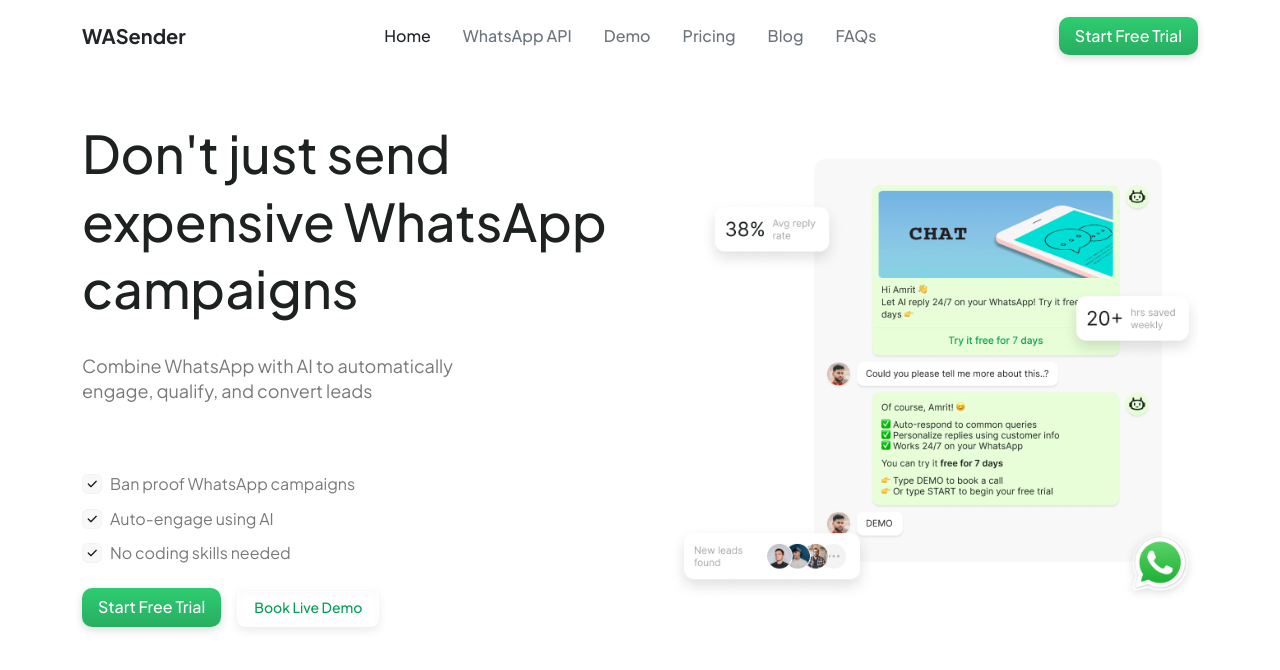
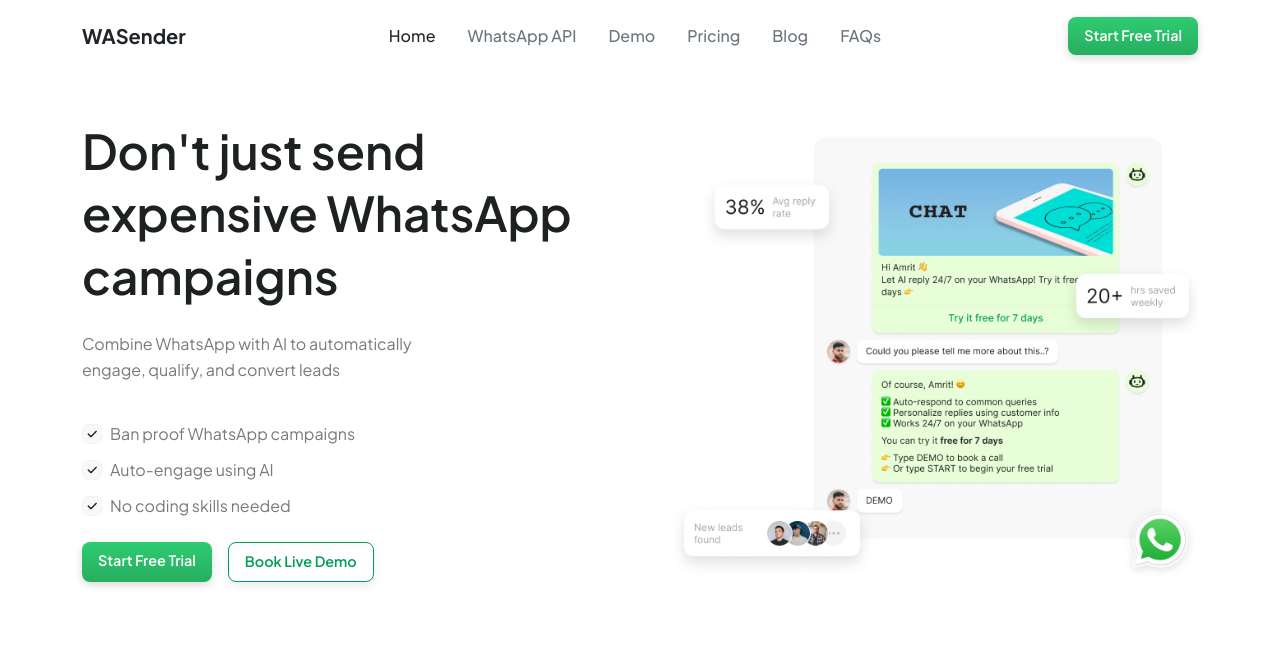
Before and after one commit to drcount-root/WASender, a website: page index.html in a window 1280 px wide. Drawn offline with nearby package versions, Linux system fonts and the light colour scheme.

Commit message:
landing page

```diff
--- a/index.html
+++ b/index.html
@@ -97,7 +97,7 @@
 
 
             <div class="col-md-6 position-relative" id="hero-right-side">
-                <img src="assets/images/chat-illustration.png" alt="Chat Illustration" class="chat-illustration" />
+                <img src="assets/images/chat-illustration.png" loading="eager" decoding="async" alt="Chat Illustration" class="img-fluid chat-illustration" />
             </div>
         </div>
       </div>
--- a/scss/styles.scss
+++ b/scss/styles.scss
@@ -1,111 +1,126 @@
 body {
   font-family: "Plus Jakarta Sans", sans-serif;
+  margin: 0;
+  padding: 0;
 }
 
 .hero-title {
-  font-weight: 500;
-  font-size: 52px;
-  line-height: 130%;
-  letter-spacing: 2%;
+  font-weight: 600;
+  font-size: 2.5rem;
+  line-height: 1.3;
   color: #1d2220;
-  font-family: "Plus Jakarta Sans", sans-serif;
+}
+
+@media (min-width: 768px) {
+  .hero-title {
+    font-size: 3rem;
+  }
 }
 
 .hero-subtitle {
-  margin-top: 30px;
+  margin-top: 1.5rem;
   font-weight: 400;
-  font-size: 18px;
-  line-height: 140%;
-  letter-spacing: 2%;
+  font-size: 1rem;
+  line-height: 1.6;
   color: #777a79;
-  font-family: "Plus Jakarta Sans", sans-serif;
 }
 
 .hero-list {
-  margin-top: 70px;
+  margin-top: 2.5rem;
 }
 
 .hero-list li {
   display: flex;
   align-items: center;
-  font-family: "Plus Jakarta Sans", sans-serif;
   font-weight: 400;
-  font-size: 16px;
-  line-height: 140%;
-  letter-spacing: 2%;
-  margin-bottom: 12px;
+  font-size: 1rem;
+  line-height: 1.5;
+  margin-bottom: 0.75rem;
   color: #777a79;
 }
 
 .checkbox-icon {
   width: 20px;
   height: 20px;
-  vertical-align: middle;
+  margin-right: 0.5rem;
+}
+
+.trial-btn,
+.demo-btn {
+  font-size: 0.9rem;
+  padding: 10px 18px;
+  border-radius: 8px;
+  font-weight: 600;
+  text-align: center;
+  white-space: nowrap;
 }
 
 .trial-btn {
-  padding: 8px 10px;
-  border-radius: 8px;
-  border: 1px solid transparent;
   background: linear-gradient(180deg, #2ecc71 0%, #27ae60 100%);
-  color: white;
-  width: fit-content;
-  // height: 40px;
-  font-weight: 600;
-  font-size: 14px;
+  color: #fff;
+  border: none;
+  box-shadow: 0 3px 8px rgba(0, 0, 0, 0.15);
+  transition: background 0.3s ease;
+}
+
+.trial-btn:hover {
+  background: linear-gradient(180deg, #27ae60 0%, #219653 100%);
 }
 
 .demo-btn {
-  padding: 8px 10px;
-  border-radius: 8px;
-  border: 1px solid transparent;
-  width: fit-content;
-  // height: 40px;
-  font-weight: 500;
-  font-family: "Plus Jakarta Sans", sans-serif;
-  font-size: 14px;
-  letter-spacing: 2%;
-  background-color: #ffffff;
+  border: 1px solid #019f53;
+  background-color: #fff;
   color: #019f53;
   box-shadow: inset 0px 6px 10px 0px #1d222005, 0px 4px 10px 0px #00000014;
   transition: all 0.3s ease;
+}
 
-  &:hover {
-    box-shadow: inset 0px 6px 10px 0px #1d222015, 0px 6px 12px 0px #00000030;
-    transform: translateY(-1px);
-  }
+.demo-btn:hover {
+  box-shadow: inset 0px 6px 10px 0px #1d222015, 0px 6px 12px 0px #00000030;
+  transform: translateY(-1px);
 }
 
 .navbar-nav .nav-link {
   font-weight: 500;
-  font-size: 16px;
-  line-height: 140%;
-  letter-spacing: 2%;
-  color: #6c757d; // muted gray
+  font-size: 1rem;
+  color: #6c757d;
   transition: color 0.2s ease-in-out;
+}
 
-  &.active,
-  &:hover {
-    color: #212529; // black
+.navbar-nav .nav-link.active,
+.navbar-nav .nav-link:hover {
+  color: #212529;
+}
+
+.chat-illustration {
+  width: 100%;
+  height: auto;
+  max-width: 100%;
+}
+
+@media (max-width: 767px) {
+  .hero-section {
+    text-align: center;
+  }
+
+  .hero-list {
+    margin-top: 1.5rem;
+  }
+
+  .hero-title {
+    font-size: 2rem;
+  }
+
+  .hero-subtitle {
+    font-size: 0.95rem;
+  }
+
+  .chat-illustration {
+    margin-top: 2rem;
+  }
+
+  .d-flex.gap-3.mt-4 {
+    justify-content: center;
+    gap: 1rem !important;
   }
 }
-
-.trial-btn {
-  font-weight: 500;
-  font-size: 16px;
-  line-height: 140%;
-  letter-spacing: 2%;
-  background: linear-gradient(180deg, #2ecc71 0%, #27ae60 100%);
-  border: none;
-  border-radius: 10px;
-  box-shadow: 0px 3px 8px rgba(0, 0, 0, 0.15);
-  color: white;
-
-  &:hover {
-    background: linear-gradient(180deg, #27ae60 0%, #219653 100%);
-  }
-}
-
-.chat-illustration{
-  width: 100%;
-}
```
Also changed, not shown: css/styles.css, 2 other files.
